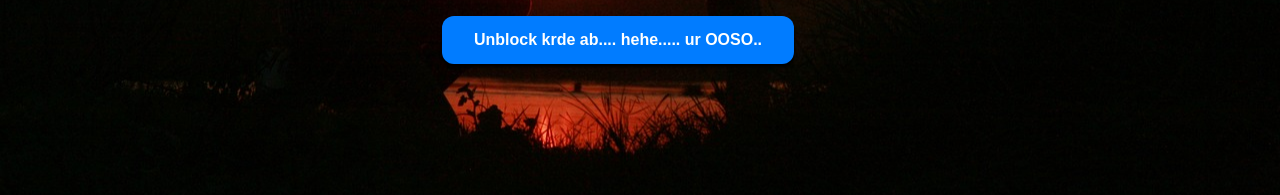
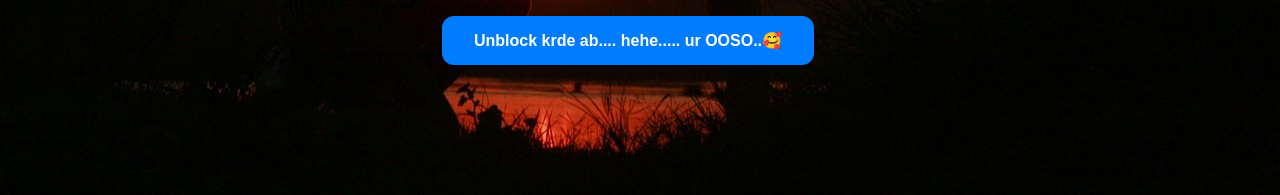
Before and after one commit to ankitPancor/date, a plain HTML site: page yes.html in a window 1280 px wide. Shown: the part 621-816 px from the top of the page. Drawn offline with Linux system fonts and the light colour scheme.

Commit message:
Update yes.html

```diff
--- a/yes.html
+++ b/yes.html
@@ -16,7 +16,7 @@
       </div>
       <button class="btn" id="yesButton" onclick="nextPage()">
         Unblock krde ab.... hehe.....
-                ur OOSO..
+                ur OOSO..🥰
       </button>
     </div>
   </body>
```
